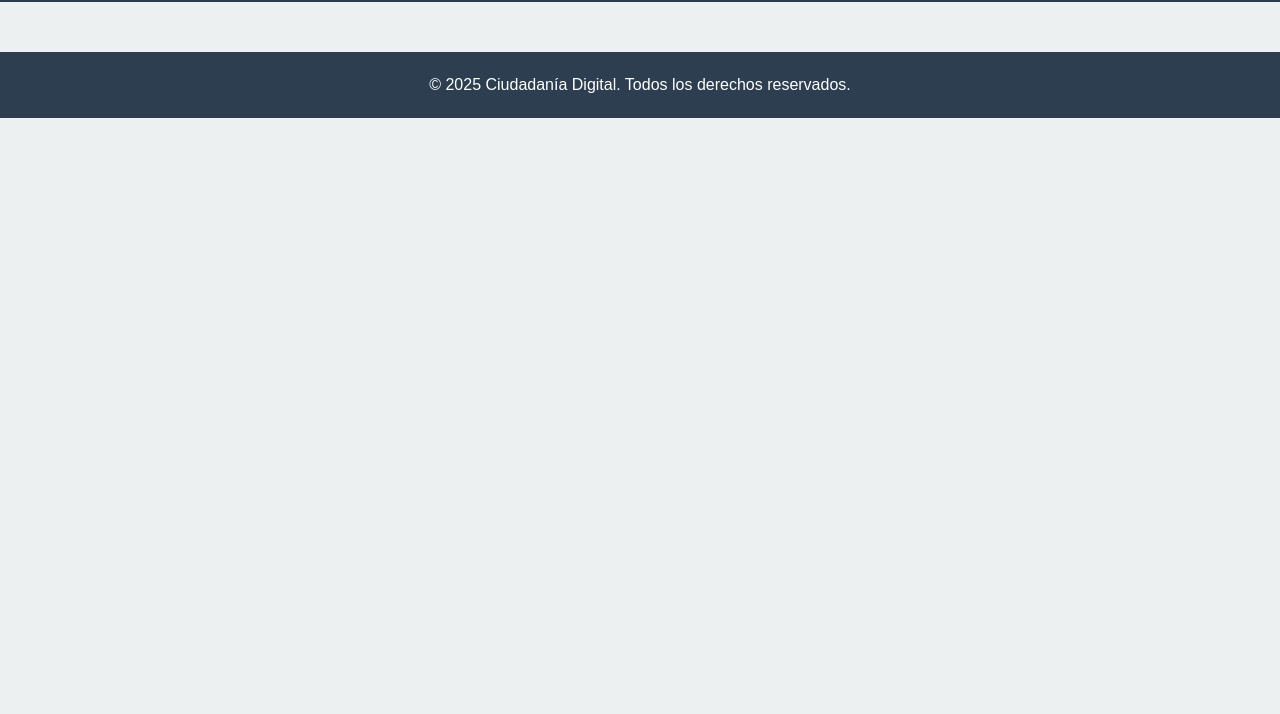
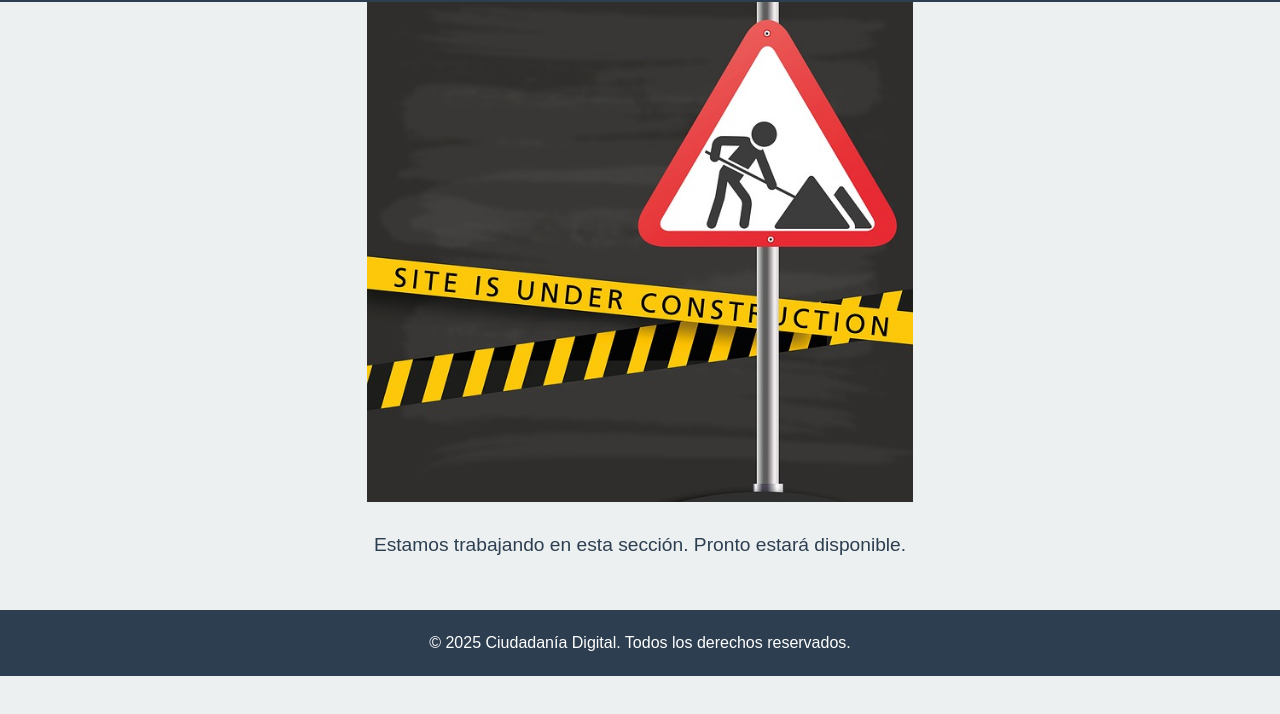
Before and after one commit to ferdato/ciudadania-digital, a plain HTML site: page recursos.html in a window 1280 px wide. Shown: the part 68-782 px from the top of the page. Drawn offline with Linux system fonts and the light colour scheme.

Commit message:
Add files via upload

```diff
--- a/recursos.html
+++ b/recursos.html
@@ -5,6 +5,21 @@
     <meta name="viewport" content="width=device-width, initial-scale=1.0">
     <title>Recursos</title>
     <link rel="stylesheet" href="styles.css">
+ <style>
+     .construccion {
+      text-align: center;
+    }
+    .construccion img {
+      max-width: 90%;
+      height: auto;
+      max-height: 500px;
+    }
+    .construccion p {
+      font-size: 1.2rem;
+      color: #2c3e50;
+      margin-top: 20px;
+    }
+  </style>
 </head>
 <body>
       <!-- Encabezado -->
@@ -21,6 +36,10 @@
       </nav>
     </div>
   </header>
+   <div class="construccion">
+    <img src="imagenes/under-construction-2629947_640.jpg" alt="Página en construcción">
+    <p>Estamos trabajando en esta sección. Pronto estará disponible.</p>
+  </div>
   <!-- Pie de página -->
   <footer class="footer">
     <div class="container">
```
